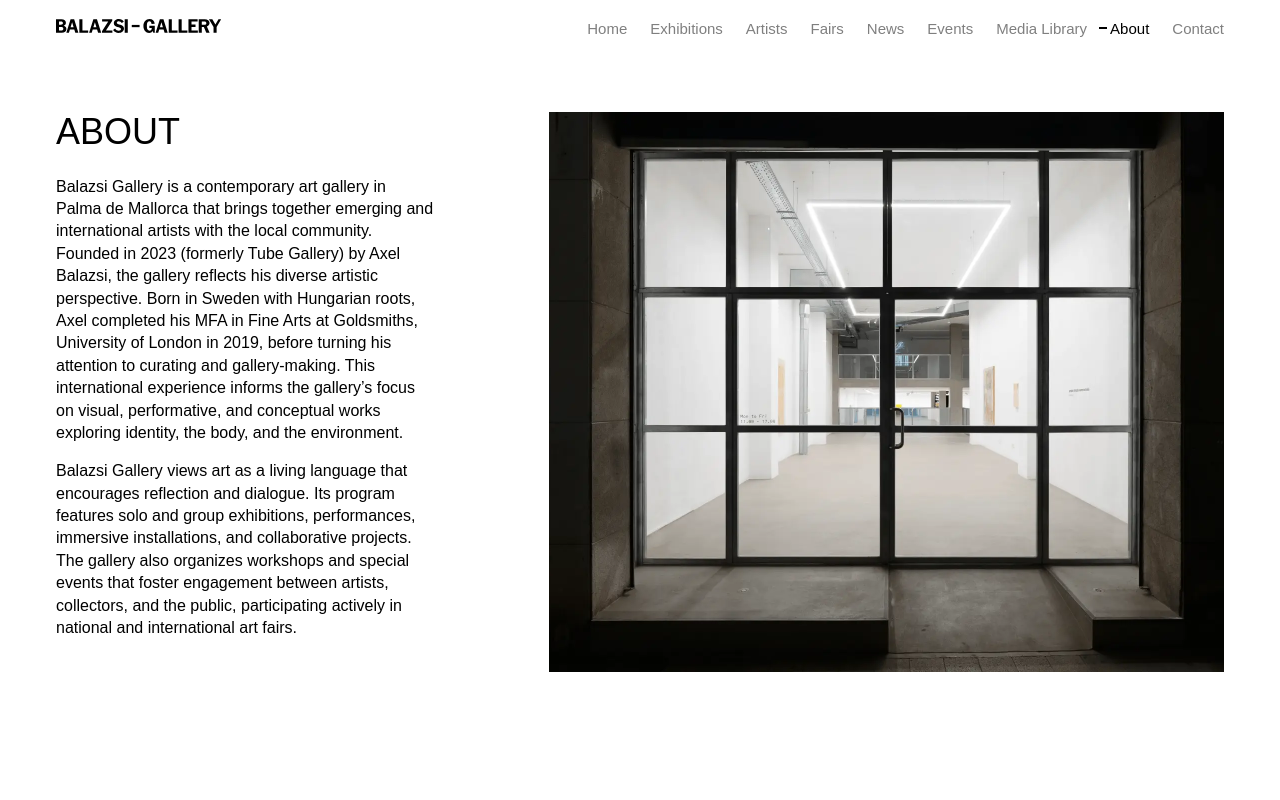
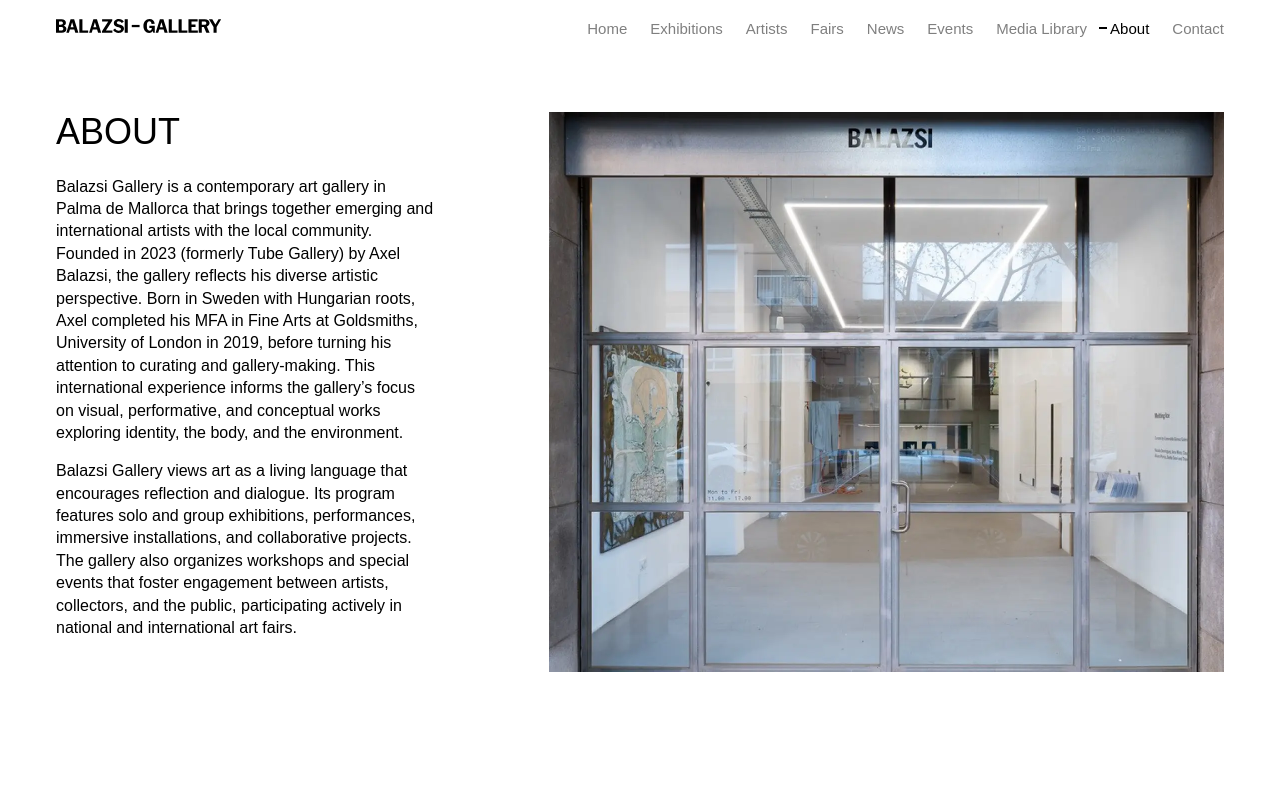
Before and after one commit to egomezsalasva/balazsi-gallery, a Next.js app: page /about in a window 1280 px wide. Shown: the top 800 px of the page. Built offline with nearby package versions, Linux system fonts and the light colour scheme; a web font is replaced by a local one.

Commit message:
about: update gallery image

```diff
--- a/src/app/about/page.tsx
+++ b/src/app/about/page.tsx
@@ -34,7 +34,7 @@ export default function About() {
       </div>
       <div className={styles.imageContainer}>
         <Image
-          src="/about.webp"
+          src="/about-gallery.webp"
           alt="Balazsi Gallery About"
           width={1000}
           height={1000}
```
Also changed, not shown: public/about-gallery.webp (added), public/about.webp (deleted).
